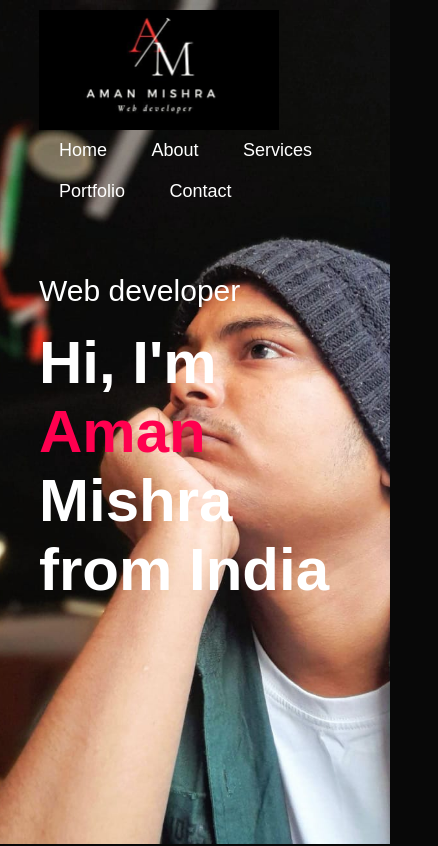
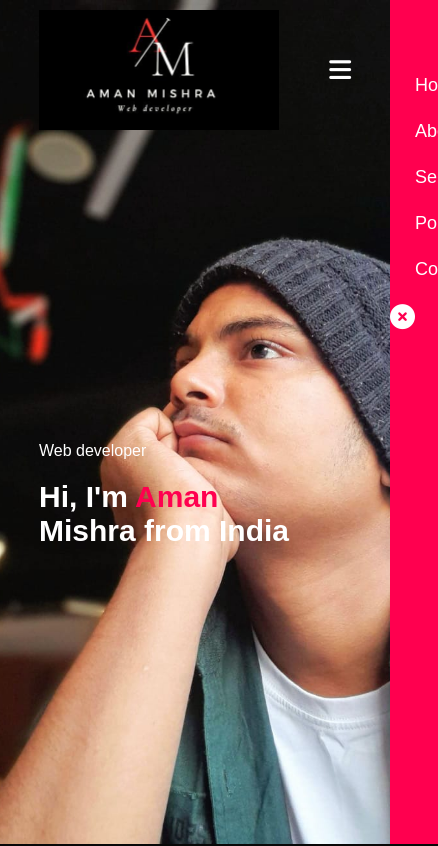
Before and after one commit to aman8710/-personal-portfolio-website, a plain HTML site: page index.html in a window 390 px wide. Shown: the top 846 px of the page, 438 px wide, since content can reach past the window. Drawn offline with Linux system fonts and the light colour scheme.

Commit message:
i have updated some codes to make it responsive

```diff
--- a/index.html
+++ b/index.html
@@ -13,13 +13,15 @@
         <div class="container">
             <nav>
                 <img src="amanlogo3.jpg" class="logo" alt="Logo">
-                <ul>
-                    <li><a href="#">Home</a></li>
-                    <li><a href="#">About</a></li>
-                    <li><a href="#">Services</a></li>
-                    <li><a href="#">Portfolio</a></li>
-                    <li><a href="#">Contact</a></li>
+                <ul id="sidemenu">
+                    <li><a href="#header">Home</a></li>
+                    <li><a href="#about">About</a></li>
+                    <li><a href="#services">Services</a></li>
+                    <li><a href="#portfolio">Portfolio</a></li>
+                    <li><a href="#contact">Contact</a></li>
+                    <i class="fa-solid fa-circle-xmark" onclick="closemenu()"></i>
                 </ul>
+                <i class="fa-solid fa-bars" onclick="openmenu()"></i>
             </nav>
             <div class="header-text">
                 <p>Web developer</p>
@@ -175,5 +177,16 @@
             document.getElementById(tabname).classList.add("active-tab");
         }
     </script>
+    <script>
+
+        var sidemenu = document.getElementById("sidemenu");
+
+        function openmenu(){
+            sidemenu.style.right = "0";
+        }
+        function closemenu(){
+            sidemenu.style.right = "-200px";
+        }
+    </script>
 </body>
 </html>
--- a/style.css
+++ b/style.css
@@ -3,6 +3,9 @@
     padding: 0;
     font-family: 'Poppins', sans-serif;
     box-sizing: border-box;
+ }
+ html{
+   scroll-behavior: smooth;
  }
  body{
     background: #080808;
@@ -327,10 +330,70 @@ form .btn2{
 .copyright i{
    color: #ff004f;
 }
+nav .fa-solid{
+   display: none;
+}
 
 @media only screen and (max-width: 600px){
    #header{
       background-image: url(amanmobile.jpg);
    }
+.header-text{
+   margin-top: 100%;
+   font-size: 16px;
+}
+.header-text h1{
+   font-size: 30px;
+}
+nav .fa-solid{
+   display: block;
+   font-size: 25px;
+}
+nav ul{
+   background: #ff004f;
+   position: fixed;
+   top: 0;
+   right: -200px;
+   width: 200px;
+   height: 100vh;
+   padding-top: 50px;
+   z-index: 2;
+   transition: right 0.5s;
 
 }
+nav ul li{
+   display: block;
+   margin: 25px;
+}
+nav ul .nav .fa-solid{
+   position: absolute;
+   top: 25px;
+   left: 25px;
+   cursor: pointer;
+
+}
+.sub-title{
+   font-size: 40px;
+
+}
+.about-col-1, .about-col-2{
+   flex-basis: 100%;
+}
+.about-col-1{
+   margin-bottom: 30px;
+}
+.about-col-2{
+   font-size: 14px;
+}
+.tab-links{
+   font-size: 16px;
+   margin-left: 20px;
+}
+.contact-left, .contact-right{
+   flex-basis: 100%;
+}
+.copyright{
+   font-size: 14px;
+
+}
+}
```
